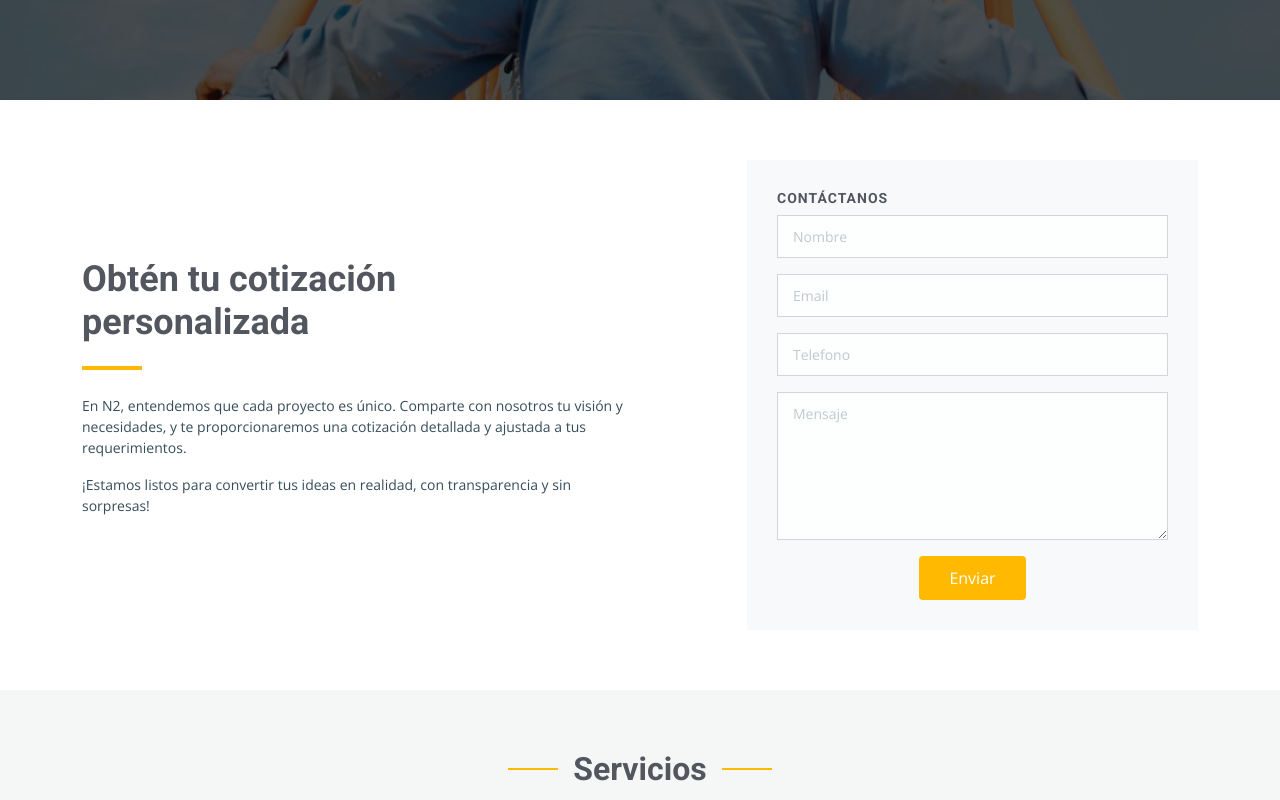
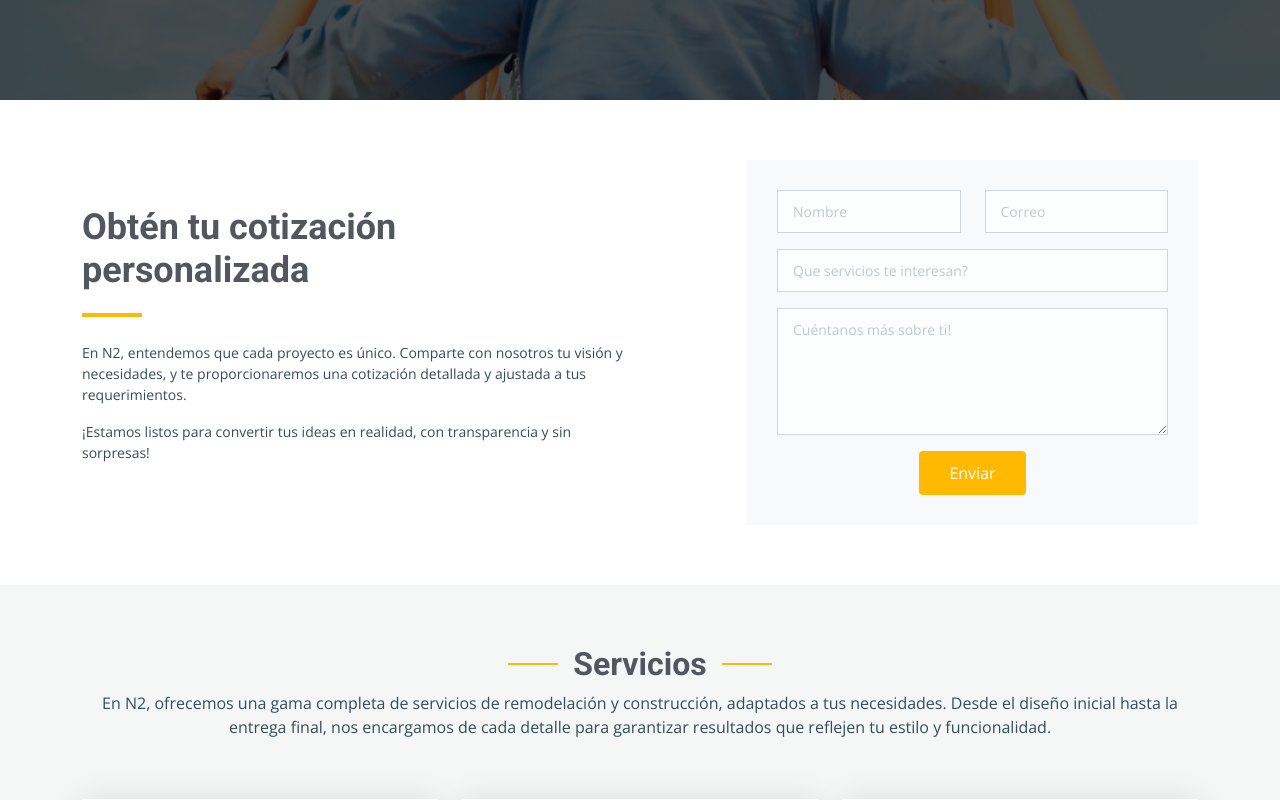
Before and after one commit to nicolasr15/grupon2, a plain HTML site: page index.html in a window 1280 px wide. Shown: the part 700-1500 px from the top of the page. Drawn offline with nearby package versions, Linux system fonts and the light colour scheme.

Commit message:
Forms debug 2

```diff
--- a/index.html
+++ b/index.html
@@ -125,35 +125,31 @@
           </div>
 
           <div class="col-lg-5">
-            <form name="contact-index" data-netlify="true" method="POST" class="php-email-form">
-              <h3>Contáctanos</h3>
-              <div class="row gy-3">
+            <form method="post" role="form" class="php-email-form" name="contact" netlify data-netlify="true">
+              <div class="row">
+                <div class="col-md-6 form-group">
+                  <input type="text" name="name" class="form-control" id="name" placeholder="Nombre" required>
+                </div>
+                <div class="col-md-6 form-group mt-3 mt-md-0">
+                  <input type="email" class="form-control" name="email" id="email" placeholder="Correo" required>
+                </div>
+              </div>
 
-                <div class="col-12">
-                  <input type="text" class="form-control" name="name-index" placeholder="Nombre" required="">
-                </div>
-
-                <div class="col-12 ">
-                  <input type="email" class="form-control" name="email-index" placeholder="Email" required="">
-                </div>
-
-                <div class="col-12">
-                  <input type="text" class="form-control" name="phone-index" placeholder="Telefono" required="">
-                </div>
-
-                <div class="col-12">
-                  <textarea class="form-control" name="message-index" rows="6" placeholder="Mensaje" required=""></textarea>
-                </div>
-
-                <div class="col-12 text-center">
-                  <div class="loading">Loading</div>
-                  <div class="sent-message">Your quote request has been sent successfully. Thank you!</div>
-                  <button type="submit">Enviar</button>
-                </div>
-
+              <div class="form-group mt-3">
+                <input type="text" class="form-control" name="subject" id="subject" placeholder="Que servicios te interesan?" required>
               </div>
+              <div class="form-group mt-3">
+                <textarea class="form-control" name="message" rows="5" placeholder="Cuéntanos más sobre ti!" required></textarea>
+              </div>
+              <div class="my-3">
+                <div class="loading">Loading</div>
+                <div class="error-message"></div>
+                <div class="sent-message">Your message has been sent. Thank you!</div>
+              </div>
+              <div class="text-center"><button type="submit">Enviar</button></div>
             </form>
-          </div><!-- End Quote Form https://www.youtube.com/watch?v=WceGUOTMDoM-->
+          </div>
+          <!-- End Quote Form https://www.youtube.com/watch?v=WceGUOTMDoM-->
 
           <!-- New Form section -->
           <!-- <div class="col-lg-5" data-aos="zoom-out" data-aos-delay="200">
```
